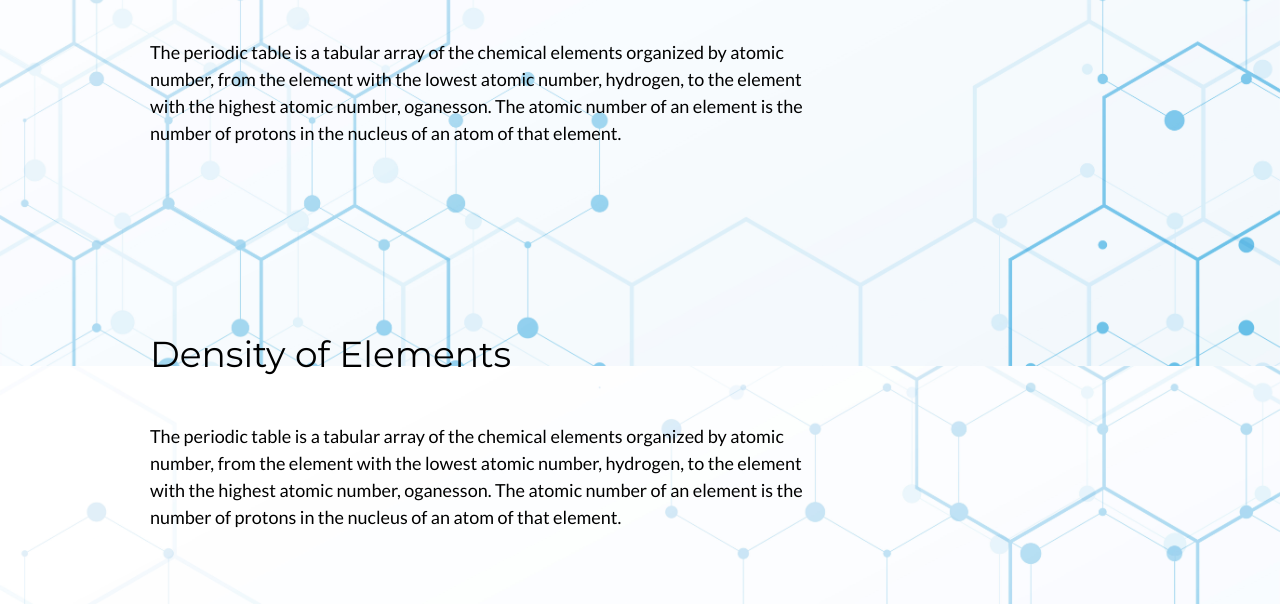
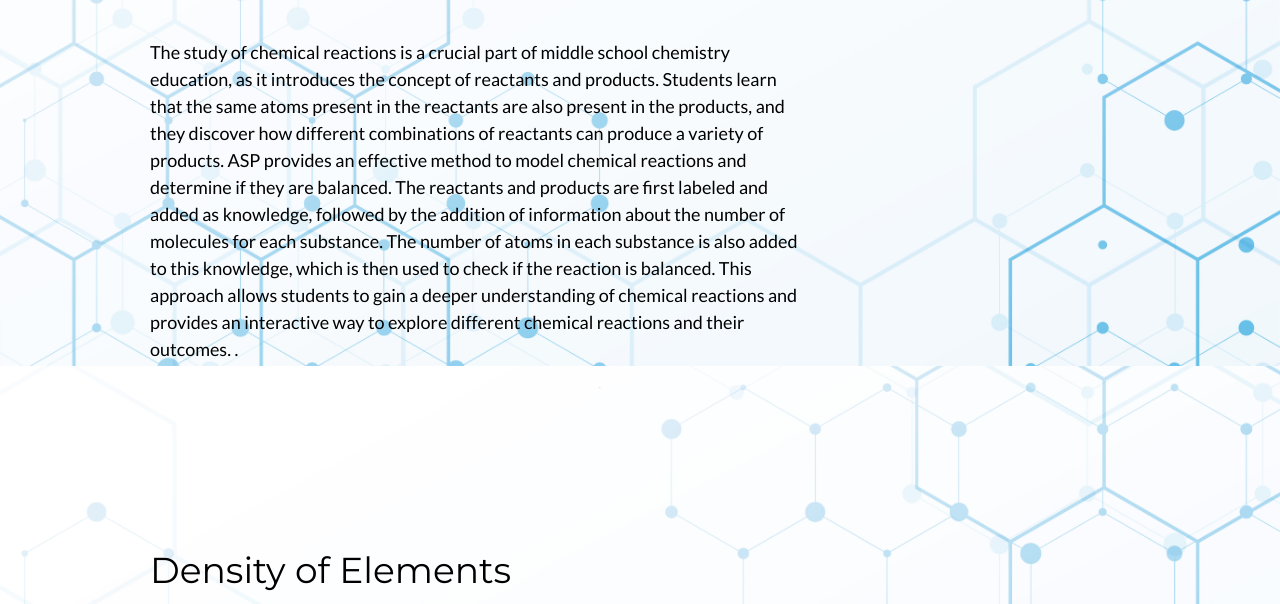
Before and after one commit to deepukumar12345/deepukumar.github.io, a plain HTML site: page index.html in a window 1280 px wide. Shown: the part 565-1169 px from the top of the page. Drawn offline with nearby package versions, Linux system fonts and the light colour scheme.

Commit message:
Final Commit

```diff
--- a/index.html
+++ b/index.html
@@ -96,7 +96,9 @@
     <div class="w3-content">
       <div class="w3-twothird">
         <h1>Balancing Equation</h1>
-        <h5 class="w3-padding-32">The periodic table is a tabular array of the chemical elements organized by atomic number, from the element with the lowest atomic number, hydrogen, to the element with the highest atomic number, oganesson. The atomic number of an element is the number of protons in the nucleus of an atom of that element.</h5>
+        <h5 class="w3-padding-32">The study of chemical reactions is a crucial part of middle school chemistry education, as it introduces the concept of reactants and products. Students learn that the same atoms present in the reactants are also present in the products, and they discover how different combinations of reactants can produce a variety of products.
+          ASP provides an effective method to model chemical reactions and determine if they are balanced. The reactants and products are first labeled and added as knowledge, followed by the addition of information about the number of molecules for each substance. The number of atoms in each substance is also added to this knowledge, which is then used to check if the reaction is balanced. This approach allows students to gain a deeper understanding of chemical reactions and provides an interactive way to explore different chemical reactions and their outcomes.
+          .</h5>
 
 
       </div>
@@ -115,7 +117,14 @@
     <div class="w3-content">
       <div class="w3-twothird">
         <h1>Density of Elements</h1>
-        <h5 class="w3-padding-32">The periodic table is a tabular array of the chemical elements organized by atomic number, from the element with the lowest atomic number, hydrogen, to the element with the highest atomic number, oganesson. The atomic number of an element is the number of protons in the nucleus of an atom of that element.</h5>
+        <h5 class="w3-padding-32">This topic talks about density and explains why some solids sink in a liquid and other
+          float. It also talks about why some liquid sink in another liquid and others do not. This topic
+          gives interesting examples to demonstrate the students how difference in density causes
+          object to float and sink.
+          Density is calculated by dividing mass of a substance with its volume. Mass and
+          volume of a substance can be entered as knowledge and we can write a rule to calculate its
+          density. Then density of different substance can be checked to see which one is more
+          dense. An object floats on another if its density is less or sinks otherwise.</h5>
 
 
       </div>
```
